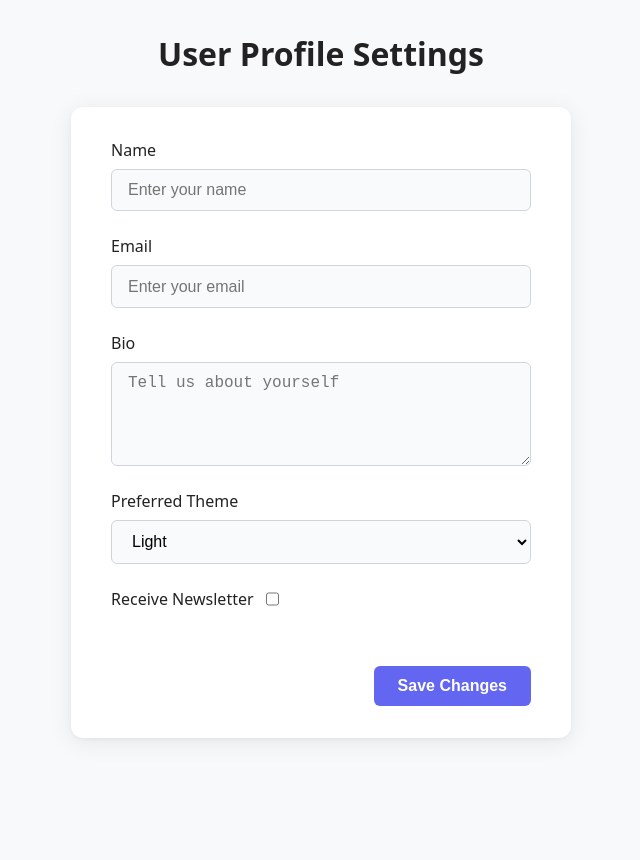
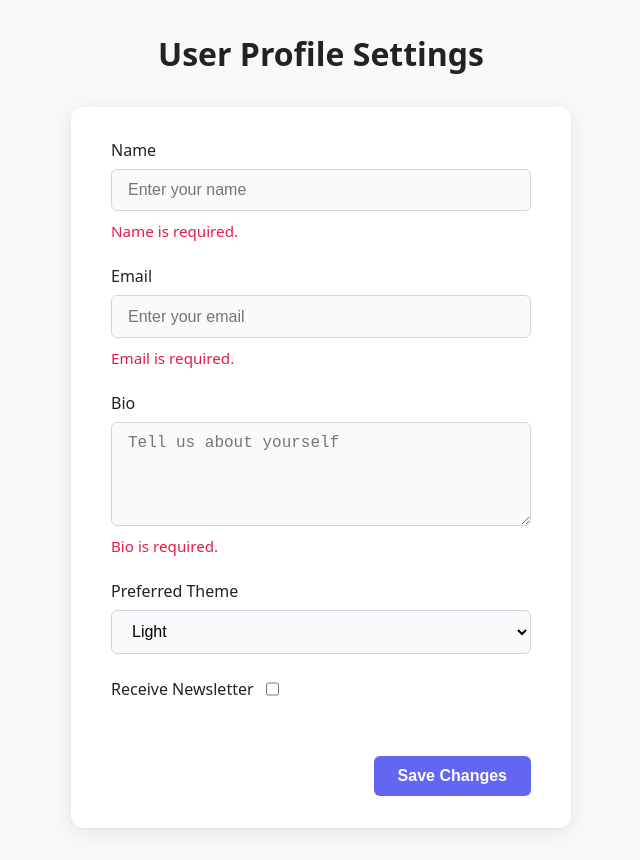
Before and after one commit to ryan50500/user-profile-task, a React (Vite) app: page / in a window 1280 px wide. Shown: the whole page, without its empty margins (319-959 px from the left). Before the commit the page ends 800 px from the top, so only its background shows below. Built offline with nearby package versions, Linux system fonts and the light colour scheme.

Commit message:
adding validation

```diff
--- a/src/App.tsx
+++ b/src/App.tsx
@@ -1,11 +1,14 @@
 import React from 'react';
 import UserProfileForm from './components/UserProfileForm/UserProfileForm';
+import { UserProfileProvider } from './components/UserProfileForm/context/UserProfileContext';
 
 const App: React.FC = () => {
   return (
     <div>
       <h1>User Profile Settings</h1>
-        <UserProfileForm/>
+      <UserProfileProvider>
+        <UserProfileForm />
+      </UserProfileProvider>
     </div>
   );
 };
--- a/src/components/UserProfileForm/StepOne.tsx
+++ b/src/components/UserProfileForm/StepOne.tsx
@@ -5,11 +5,20 @@ import BioField from './fields/BioField';
 import PreferredThemeField from './fields/PreferredThemeField';
 import ReceiveNewsletterField from './fields/ReceiveNewsletterField';
 
-const StepOne: React.FC = () => (
+// Use a local type for errors prop
+interface StepOneProps {
+  errors?: {
+    name?: string;
+    email?: string;
+    bio?: string;
+  };
+}
+
+const StepOne: React.FC<StepOneProps> = ({ errors = {} }) => (
   <>
-    <NameField />
-    <EmailField />
-    <BioField />
+    <NameField error={errors.name} />
+    <EmailField error={errors.email} />
+    <BioField error={errors.bio} />
     <PreferredThemeField />
     <ReceiveNewsletterField />
   </>
--- a/src/components/UserProfileForm/UserProfileForm.tsx
+++ b/src/components/UserProfileForm/UserProfileForm.tsx
@@ -18,18 +18,19 @@ const validate = (state: typeof initialData) => {
   const errors: Partial<typeof initialData> = {};
   if (!state.name.trim()) errors.name = 'Name is required.';
   if (!state.email.trim()) errors.email = 'Email is required.';
-  else if (!/^\S+@\S+\.\S+$/.test(state.email)) errors.email = 'Invalid email address.';
+  else if (!/^[^\s@]+@[^\s@]+\.[^\s@]+$/.test(state.email)) errors.email = 'Invalid email address.';
   if (!state.bio.trim()) errors.bio = 'Bio is required.';
   // theme and newsletter are always valid
   return errors;
 };
 
-const UserProfileFormInner: React.FC = () => {
+const UserProfileForm: React.FC = () => {
   const { state } = useUserProfile();
   const [errors, setErrors] = useState<Partial<typeof initialData>>({});
   const [dirty, setDirty] = useState(false);
   const [saving, setSaving] = useState(false);
   const [success, setSuccess] = useState(false);
+  const [step, setStep] = useState(0);
 
   // Validate on state change
   useEffect(() => {
@@ -43,14 +44,13 @@ const UserProfileFormInner: React.FC = () => {
   const handleSubmit = (e: React.FormEvent) => {
     e.preventDefault();
     if (!isValid || !dirty) return;
+    // if no errors the proceed to submitting form
     setSaving(true);
     setTimeout(() => {
       setSaving(false);
       setSuccess(true);
     }, 1200); // Simulate API call
   };
-
-  const [step, setStep] = useState(0);
 
   const next = () => setStep((s) => s + 1);
   const prev = () => setStep((s) => s - 1);
@@ -70,10 +70,4 @@ const UserProfileFormInner: React.FC = () => {
   );
 };
 
-const UserProfileForm: React.FC = () => (
-  <UserProfileProvider>
-    <UserProfileFormInner />
-  </UserProfileProvider>
-);
-
 export default UserProfileForm;
--- a/src/components/UserProfileForm/fields/BioField.tsx
+++ b/src/components/UserProfileForm/fields/BioField.tsx
@@ -1,7 +1,11 @@
 import React from 'react';
 import { useUserProfile } from '../context/UserProfileContext';
 
-const BioField: React.FC = () => {
+interface BioFieldProps {
+  error?: string;
+}
+
+const BioField: React.FC<BioFieldProps> = ({ error }) => {
   const { state, dispatch } = useUserProfile();
   return (
     <label>
@@ -11,6 +15,7 @@ const BioField: React.FC = () => {
         onChange={e => dispatch({ type: 'SET_BIO', payload: e.target.value })}
         placeholder="Tell us about yourself"
       />
+      {error && <span style={{ color: '#e11d48', fontSize: '0.95em', marginTop: 2 }}>{error}</span>}
     </label>
   );
 };
```
